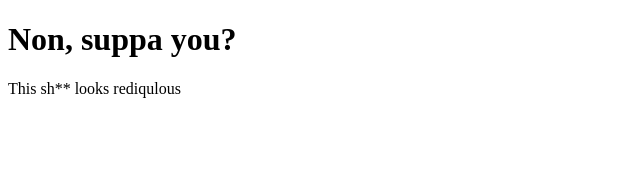
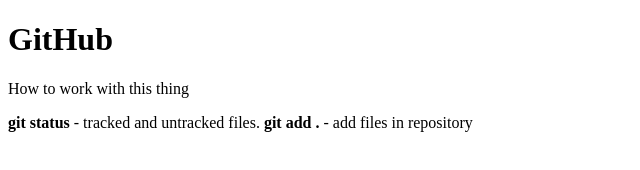
Before and after one commit to DRBrights/DRBrights.github.io, a plain HTML site: page index.html in a window 1280 px wide. Shown: the whole page, without its empty margins (0-640 px from the left). Drawn offline with Linux system fonts and the light colour scheme.

Commit message:
Main page ready

```diff
--- a/index.html
+++ b/index.html
@@ -2,10 +2,11 @@
 <html lang="en">
 <head>
     <meta charset="UTF-8">
-    <title>Sup nigga! How u'duin?</title>
+    <title>17th February</title>
 </head>
 <body>
-<h1>Non, suppa you?</h1>
-<p>This sh** looks rediqulous</p>
+<h1>GitHub</h1>
+<p>How to work with this thing</p>
+<p><b>git status</b> - tracked and untracked files. <b>git add .</b> - add files in repository</p>
 </body>
 </html>
```
